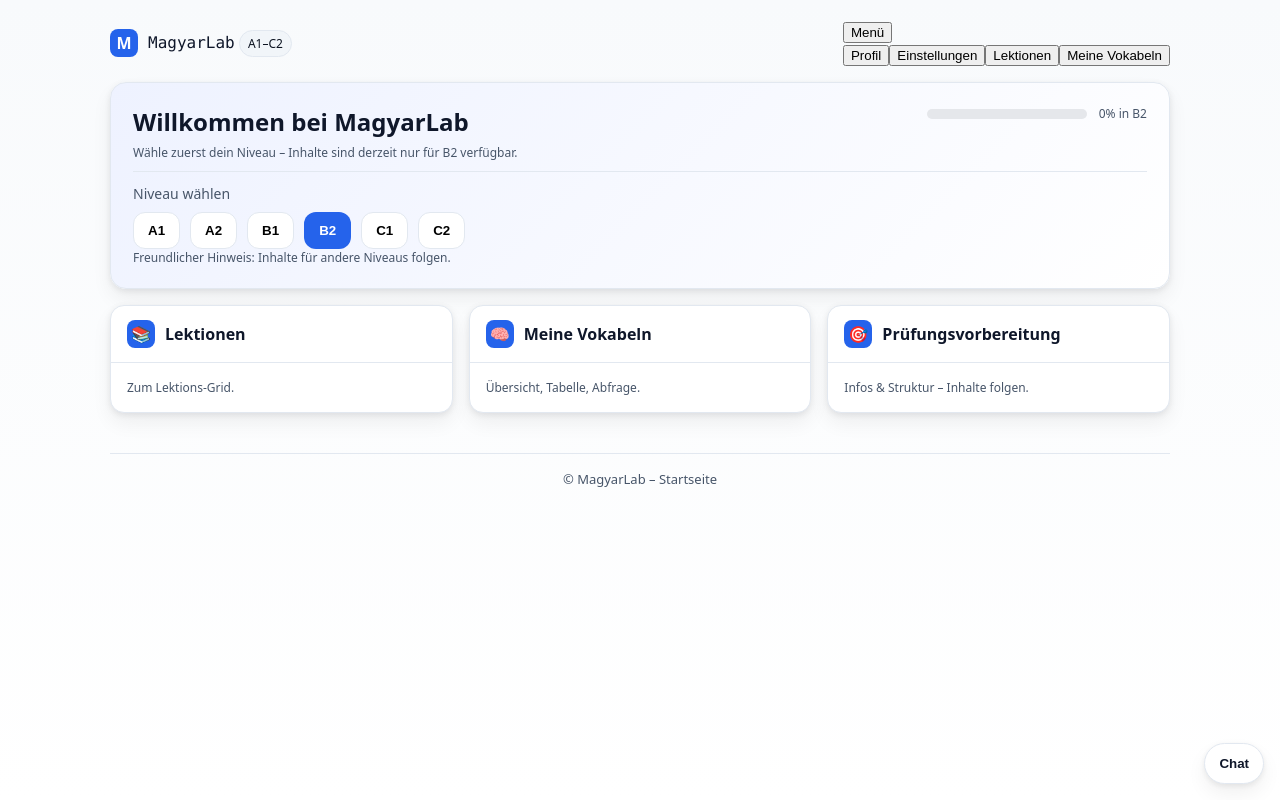
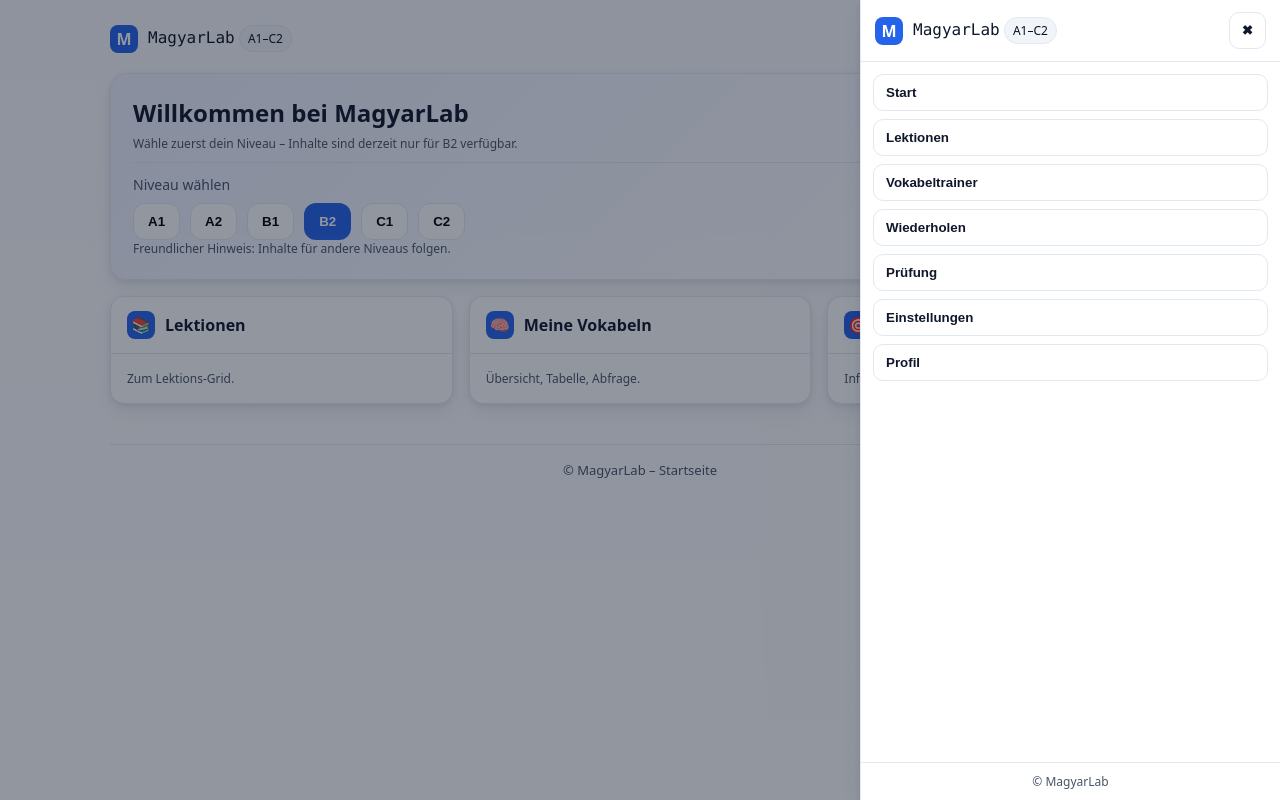
Before and after one commit to Morris5444/magyar-lab, a plain HTML site: page index.html in a window 1280 px wide. Both pictures are taken after a click on the button "Menü". Drawn offline with Linux system fonts and the light colour scheme.

```diff
--- a/app.js
+++ b/app.js
@@ -618,33 +618,49 @@
     clear(root);
     if (!state.ui.hideTopbar) root.appendChild(Navbar());
 
-    if (state.ui.route === "home")       { root.appendChild(ViewHome()); root.appendChild(ChatFab()); return; }
-    if (state.ui.route === "profile")    { root.appendChild(ViewProfile()); root.appendChild(ChatFab()); return; }
-    if (state.ui.route === "vocab")      { root.appendChild(ViewVocabHub()); root.appendChild(ChatFab()); return; }
-    if (state.ui.route === "onboarding") { root.appendChild(ViewOnboarding()); root.appendChild(ChatFab()); return; }
-    if (state.ui.route === "exam")       { root.appendChild(ViewExamInfo()); root.appendChild(ChatFab()); return; }
+    // Top-Level Routen
+    let view;
+    if (state.ui.route === "home")       view = ViewHome();
+    else if (state.ui.route === "profile")    view = ViewProfile();
+    else if (state.ui.route === "vocab")      view = ViewVocabHub();
+    else if (state.ui.route === "onboarding") view = ViewOnboarding();
+    else if (state.ui.route === "exam")       view = ViewExamInfo();
+    // “App”-Ansicht mit Tabs intern (Lessons/Trainer/Reviews/Settings/Exam)
+    else view = ViewDashboard();
 
-    root.appendChild(ViewDashboard());
+    root.appendChild(view);
     root.appendChild(ChatFab());
+
+    // Drawer mount/unmount
+    (function manageDrawer(){
+      const existing = document.querySelector(".drawer-backdrop");
+      if (state.ui.menuOpen) {
+        if (!existing) {
+          const d = DrawerMenu();
+          document.body.appendChild(d);
+          // Fokus für ESC
+          setTimeout(()=>{ d.focus(); }, 0);
+        }
+      } else {
+        if (existing) existing.remove();
+      }
+    })();
   }
 
   // ---------- Navbar ----------
   function Navbar(){
     const wrap = el("div", { class:"nav topbar" + (state.ui.hideTopbar ? " hidden" : "") }, [
+      // Linke Seite: Logo/Title
       el("div", { class: "title", onclick: ()=>{ state.ui.route="home"; state.ui.lessonId=null; saveState(); render(); } }, [
         el("div", { class: "logo" }, ["M"]),
         el("div", {}, [ el("span", { class:"mono" }, ["MagyarLab"]), " ", el("span",{class:"badge"},["A1–C2"]) ]),
       ]),
+
+      // Rechte Seite: Menü-Button
       el("div", { class:"menu-wrap" }, [
-        el("button", { class:"menu-btn", onclick:()=>{
-          state.ui.menuOpen = !state.ui.menuOpen; saveState(); render();
-        }}, ["Menü"]),
-        state.ui.menuOpen ? el("div", { class:"dropdown" }, [
-          el("button", { class:"item", onclick:()=>{ state.ui.route="profile"; state.ui.menuOpen=false; saveState(); render(); } }, ["Profil"]),
-          el("button", { class:"item", onclick:()=>{ state.ui.route="app"; state.ui.tab="settings"; state.ui.menuOpen=false; saveState(); render(); } }, ["Einstellungen"]),
-          el("button", { class:"item", onclick:()=>{ state.ui.route="app"; state.ui.tab="lessons"; state.ui.menuOpen=false; saveState(); render(); } }, ["Lektionen"]),
-          el("button", { class:"item", onclick:()=>{ state.ui.route="vocab"; state.ui.menuOpen=false; saveState(); render(); } }, ["Meine Vokabeln"]),
-        ]) : null
+        el("button", { class:"menu-btn btn", onclick:()=>{
+          state.ui.menuOpen = true; saveState(); render();
+        }}, ["Menü"])
       ])
     ]);
     return wrap;
@@ -671,6 +687,14 @@
 
   // Dashboard-Container (Standardansicht der App-Route)
   function ViewDashboard(){
+    // Wenn im Lessons-Tab eine Lektion offen ist: nur die Lektion zeigen
+    if (state.ui.tab === "lessons" && state.ui.lessonId){
+      return el("div", { class:"body grid grid-1", style:"margin-top:16px" }, [
+        LessonView()
+      ]);
+    }
+
+    // Standard-Dashboard
     return el("div", { class:"body grid grid-1", style:"margin-top:16px" }, [
       CardDayPlan(),
       CardTips(),
@@ -926,18 +950,29 @@
       ]);
     }
 
-    // ... (bestehendes B2-Grid bleibt unverändert)
     const lessons = CURRICULUM["B2"] || [];
     const grid = el("div", { class:"card" }, [
       el("div", { class:"hd" }, ["Lektionen – B2"]),
       el("div", { class:"bd grid grid-2" }, lessons.map(l => el("div", { class:"card" }, [
         el("div", { class:"hd" }, [l.title]),
         el("div", { class:"bd" }, [ el("div", { class:"chips" }, l.grammar.map(g => el("span", { class:"chip" }, [g.name]))) ]),
-        el("div", { class:"ft" }, [ el("button", { class:"btn primary block", onclick:()=>{ state.ui.lessonId = l.id; state.ui.hideTopbar = true; saveState(); rerenderBody(); } }, ["Öffnen"]) ])
-      ]))),
+        el("div", { class:"ft" }, [
+          el("button", {
+            class:"btn primary block",
+            onclick:()=>{
+              state.ui.lessonId = l.id;
+              state.ui.hideTopbar = true;  // Topbar ausblenden
+              saveState();
+              render();
+              window.scrollTo(0,0);
+            }
+          }, ["Öffnen"])
+        ])
+      ])))
     ]);
-    if (state.ui.lessonId) grid.appendChild(LessonView());
-    return grid;
+
+    // WICHTIG: Wenn eine Lektion offen ist, nur die Lektion anzeigen – NICHT Grid + Lesson
+    return state.ui.lessonId ? LessonView() : grid;
   }
 
   function lessonById(id){
@@ -1420,5 +1455,48 @@
     return wrap;
   }
 
+  function closeMenu(){
+    state.ui.menuOpen = false; saveState(); render();
+  }
+
+  function DrawerMenu(){
+    // Backdrop schließt beim Klick außerhalb
+    const backdrop = el("div", {
+      class: "drawer-backdrop",
+      onclick: (e)=>{ if (e.target === backdrop) closeMenu(); }
+    });
+
+    // Keyboard: ESC schließt
+    backdrop.tabIndex = -1;
+    backdrop.addEventListener("keydown", (e)=>{ if (e.key === "Escape") closeMenu(); });
+
+    const drawer = el("div", { class: "drawer open" }, [
+      el("div", { class:"drawer-hd" }, [
+        el("div", { class:"title" }, [
+          el("div", { class:"logo" }, ["M"]),
+          el("div", {}, [ el("span", { class:"mono" }, ["MagyarLab"]), " ", el("span",{class:"badge"},["A1–C2"]) ])
+        ]),
+        el("button", { class:"btn", onclick: closeMenu }, ["✖︎"])
+      ]),
+
+      el("div", { class:"drawer-bd" }, [
+        el("button", { class:"item btn block", onclick:()=>{ state.ui.route="home"; closeMenu(); } }, ["Start"]),
+        el("button", { class:"item btn block", onclick:()=>{ state.ui.route="app"; state.ui.tab="lessons"; closeMenu(); } }, ["Lektionen"]),
+        el("button", { class:"item btn block", onclick:()=>{ state.ui.route="app"; state.ui.tab="trainer"; closeMenu(); } }, ["Vokabeltrainer"]),
+        el("button", { class:"item btn block", onclick:()=>{ state.ui.route="app"; state.ui.tab="reviews"; closeMenu(); } }, ["Wiederholen"]),
+        state.profile.examPrep ? el("button", { class:"item btn block", onclick:()=>{ state.ui.route="app"; state.ui.tab="exam"; closeMenu(); } }, ["Prüfung"]) : null,
+        el("button", { class:"item btn block", onclick:()=>{ state.ui.route="app"; state.ui.tab="settings"; closeMenu(); } }, ["Einstellungen"]),
+        el("button", { class:"item btn block", onclick:()=>{ state.ui.route="profile"; closeMenu(); } }, ["Profil"]),
+      ]),
+
+      el("div", { class:"drawer-ft small" }, [
+        "© MagyarLab"
+      ])
+    ]);
+
+    backdrop.appendChild(drawer);
+    return backdrop;
+  }
+
   // Initial render done above
 })();
--- a/style.css
+++ b/style.css
@@ -27,9 +27,6 @@ body{
 .nav{ display:flex; align-items:center; justify-content:space-between; }
 .title{ display:flex; align-items:center; gap:10px; }
 .title .logo{ width:28px; height:28px; background:var(--brand); border-radius:8px; display:grid; place-items:center; color:#fff; font-weight:700; }
-.tabs{ display:flex; gap:6px; flex-wrap:wrap; }
-.tab{ padding:8px 12px; border:1px solid var(--border); background:#fff; border-radius:10px; cursor:pointer; }
-.tab.active{ background:var(--brand); color:#fff; border-color:transparent; }
 
 .grid{ display:grid; gap:16px; }
 .grid-1{ grid-template-columns: 1fr; }
@@ -158,3 +155,39 @@ label{ font-size:14px; color:var(--muted); }
 .chat-panel .hd{ padding:10px 12px; border-bottom:1px solid var(--border); font-weight:700; }
 .chat-panel .bd{ padding:10px 12px; height: calc(100% - 100px); overflow:auto; }
 .chat-panel .ft{ padding:10px 12px; border-top:1px solid var(--border); display:flex; gap:8px; }
+
+  /* --- Slide-in Drawer Menü --- */
+  .drawer-backdrop{
+    position: fixed; inset: 0;
+    background: rgba(15,23,42,0.45);
+    z-index: 100; /* über Chat etc. */
+    display: block;
+  }
+
+  .drawer{
+    position: fixed; top: 0; right: 0; height: 100%;
+    width: clamp(300px, 33vw, 420px);
+    background: #fff;
+    border-left: 1px solid var(--border);
+    box-shadow: var(--shadow);
+    transform: translateX(100%);
+    transition: transform 240ms ease;
+    display: grid;
+    grid-template-rows: auto 1fr auto;
+  }
+  .drawer.open{ transform: translateX(0); }
+
+  .drawer-hd{
+    padding: 12px 14px; border-bottom: 1px solid var(--border);
+    display:flex; align-items:center; justify-content:space-between; gap:10px;
+  }
+  .drawer-bd{
+    padding: 12px; display:flex; flex-direction:column; gap:8px; overflow:auto;
+  }
+  .drawer-bd .item{ text-align:left; }
+  .drawer-ft{
+    padding: 10px 12px; border-top: 1px solid var(--border); text-align:center;
+  }
+
+  /* optional: Scroll-Sperre wenn offen */
+  body:has(.drawer-backdrop){ overflow:hidden; }
```
